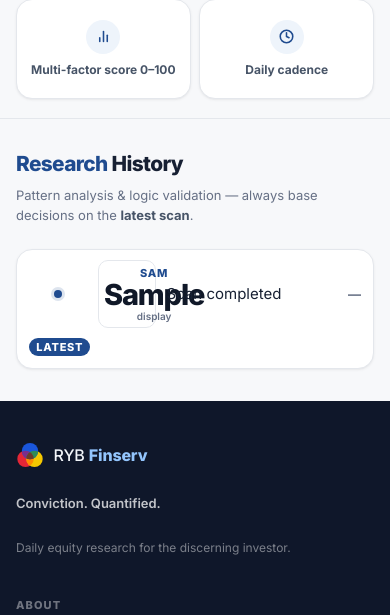
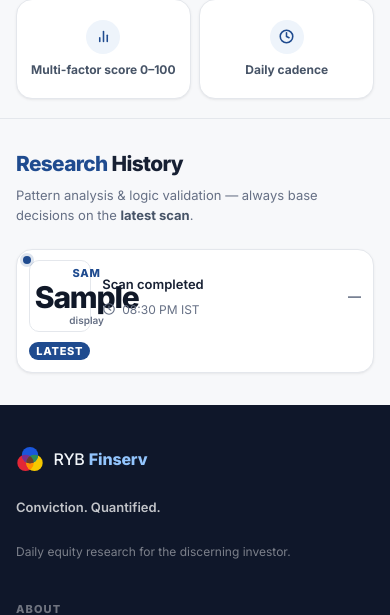
Before and after one commit to rajeshbedse/rbedse, a Flask app: template portal/templates/index.html in a window 390 px wide. Shown: the part 1490-2105 px from the top of the page. Run offline with Flask 3, Linux system fonts and the light colour scheme; the template is opened without the code that fills it: most values are stand-ins (such as "Sample title", 1, 10 or a date in 2020).

Commit message:
Refine research history mobile status and time layout

```diff
--- a/portal/static/css/daily-ui.css
+++ b/portal/static/css/daily-ui.css
@@ -1,40 +1,26 @@
 /* RYB Finserv — daily cadence / screening tiles + research history */
 
 .logic-strip { padding: 1.35rem 0 1.5rem; }
-.logic-grid {
-  display: grid;
-  grid-template-columns: repeat(2, minmax(0, 1fr));
-  gap: .7rem;
-  align-items: stretch;
-}
+.logic-grid { display: grid; grid-template-columns: repeat(2, minmax(0, 1fr)); gap: .7rem; align-items: stretch; }
 .logic-grid .logic-label { grid-column: 1 / -1; margin-bottom: .05rem; }
-.logic-grid .logic-item {
-  display: flex; flex-direction: column; align-items: center; justify-content: center;
-  gap: .5rem; min-height: 108px; padding: 1rem .75rem; text-align: center;
-  font-size: var(--text-sm); line-height: 1.3; font-weight: 650;
-  border-radius: var(--radius-lg); box-shadow: var(--shadow-sm);
-  transition: color .15s, border-color .15s, box-shadow .15s, transform .15s;
-}
+.logic-grid .logic-item { display: flex; flex-direction: column; align-items: center; justify-content: center; gap: .5rem; min-height: 108px; padding: 1rem .75rem; text-align: center; font-size: var(--text-sm); line-height: 1.3; font-weight: 650; border-radius: var(--radius-lg); box-shadow: var(--shadow-sm); transition: color .15s, border-color .15s, box-shadow .15s, transform .15s; }
 .logic-grid .logic-item:hover { color: var(--color-text); border-color: var(--color-border-strong); box-shadow: var(--shadow-md); transform: translateY(-1px); }
 .logic-grid .logic-icon { width: 38px; height: 38px; border-radius: 50%; background: var(--color-secondary-soft); color: var(--color-secondary); }
 .logic-grid .logic-icon svg { width: 16px; height: 16px; }
 .logic-grid .logic-icon--rupee { font-size: 1rem; font-weight: 800; }
 
-/* Research history — shared desktop/mobile date treatment */
-.scan-row-date { display: flex; align-items: center; gap: .65rem; min-width: 0; }
-.scan-row-datebox {
-  width: 68px; min-height: 68px; display: grid; grid-template-rows: auto 1fr auto;
-  align-items: center; justify-items: center; padding: .35rem .3rem .4rem;
-  border: 1px solid var(--color-border); border-radius: 10px; background: var(--color-surface); line-height: 1;
-}
+/* Research history date panel and status */
+.scan-row-date { display: flex; align-items: center; gap: .7rem; min-width: 0; }
+.scan-row-datebox { width: 68px; min-height: 68px; display: grid; grid-template-rows: auto 1fr auto; align-items: center; justify-items: center; padding: .35rem .3rem .4rem; border: 1px solid var(--color-border); border-radius: 10px; background: var(--color-surface); line-height: 1; flex: 0 0 auto; }
 .scan-row-datebox .scan-row-day { background: transparent; padding: 0; color: var(--color-secondary); font-size: 11px; line-height: 1.1; }
 .scan-row-datebox .scan-row-number { font-size: 28px; line-height: .95; font-weight: 800; letter-spacing: -.04em; color: #101828; }
 .scan-row-datebox .scan-row-month { font-size: 10px; font-weight: 600; color: var(--color-muted-light); white-space: nowrap; }
 .scan-row--latest .scan-row-datebox { border-color: #B8CCEE; background: #F7FAFF; box-shadow: inset 0 0 0 1px rgba(31,75,143,.05); }
-.scan-row-time { display: flex; align-items: center; gap: .38rem; margin-top: .2rem; color: var(--color-muted-light); font-size: var(--text-xs); white-space: nowrap; }
+.scan-row-status-wrap { min-width: 0; }
+.scan-row-status { display: block; font-size: var(--text-sm); font-weight: 600; color: var(--color-text); white-space: nowrap; }
+.scan-row-time { display: flex; align-items: center; gap: .38rem; margin-top: .28rem; color: var(--color-muted-light); font-size: var(--text-xs); white-space: nowrap; }
 .scan-row-time svg { flex: 0 0 auto; }
 
-/* Desktop history table: date box becomes the visual anchor. */
 @media (min-width: 701px) {
   .scan-list-header { grid-template-columns: 2.5rem 10.5rem 1fr 5rem 5rem 5.5rem 5.5rem; }
   .scan-row { grid-template-columns: 2.5rem 10.5rem 1fr 5rem 5rem 5.5rem 5.5rem; min-height: 82px; padding: .7rem 1.1rem; }
@@ -48,17 +34,20 @@
   .logic-grid .logic-icon svg { width: 15px; height: 15px; }
 }
 
-/* Mobile history: FRI / 21 / Aug 2026 is always visible as a square. */
+/* Mobile history: FRI / 21 / Aug 2026 in a square, with status and time beside it. */
 @media (max-width: 700px) {
-  .scan-row { grid-template-columns: 58px 1fr auto; grid-template-rows: auto auto; gap: .35rem .7rem; padding: .65rem .75rem; min-height: 86px; }
-  .scan-row-badge { grid-column: 1; grid-row: 1 / span 2; }
-  .scan-row-date { grid-column: 2; grid-row: 1 / span 2; display: flex; align-items: center; }
-  .scan-row-datebox { width: 58px; min-height: 68px; }
-  .scan-row-datebox .scan-row-number { font-size: 29px; }
+  .scan-row { position: relative; grid-template-columns: 68px 1fr auto; grid-template-rows: auto; gap: .35rem .7rem; padding: .65rem .75rem; min-height: 86px; }
+  .scan-row-badge { position: absolute; left: .35rem; top: .35rem; z-index: 1; }
+  .scan-row-date { grid-column: 1 / 3; grid-row: 1; gap: .7rem; min-width: 0; }
+  .scan-row-datebox { width: 62px; min-height: 72px; }
+  .scan-row-datebox .scan-row-number { font-size: 30px; }
   .scan-row-datebox .scan-row-day { font-size: 11px; }
   .scan-row-datebox .scan-row-month { font-size: 10px; }
-  .scan-row-display, .scan-row-time { display: none; }
+  .scan-row-status-wrap { overflow: hidden; }
+  .scan-row-status { font-size: var(--text-sm); }
+  .scan-row-time { font-size: var(--text-xs); margin-top: .32rem; }
+  .scan-row-display { display: none; }
   .scan-row-bar-wrap, .scan-row-num--short, .scan-row-num--cand { display: none; }
-  .scan-row > div:last-child { grid-column: 3; grid-row: 1 / span 2; align-self: center; }
+  .scan-row > div:last-child { grid-column: 3; grid-row: 1; align-self: center; }
   .scan-row-cta { font-size: var(--text-sm); }
 }
```
